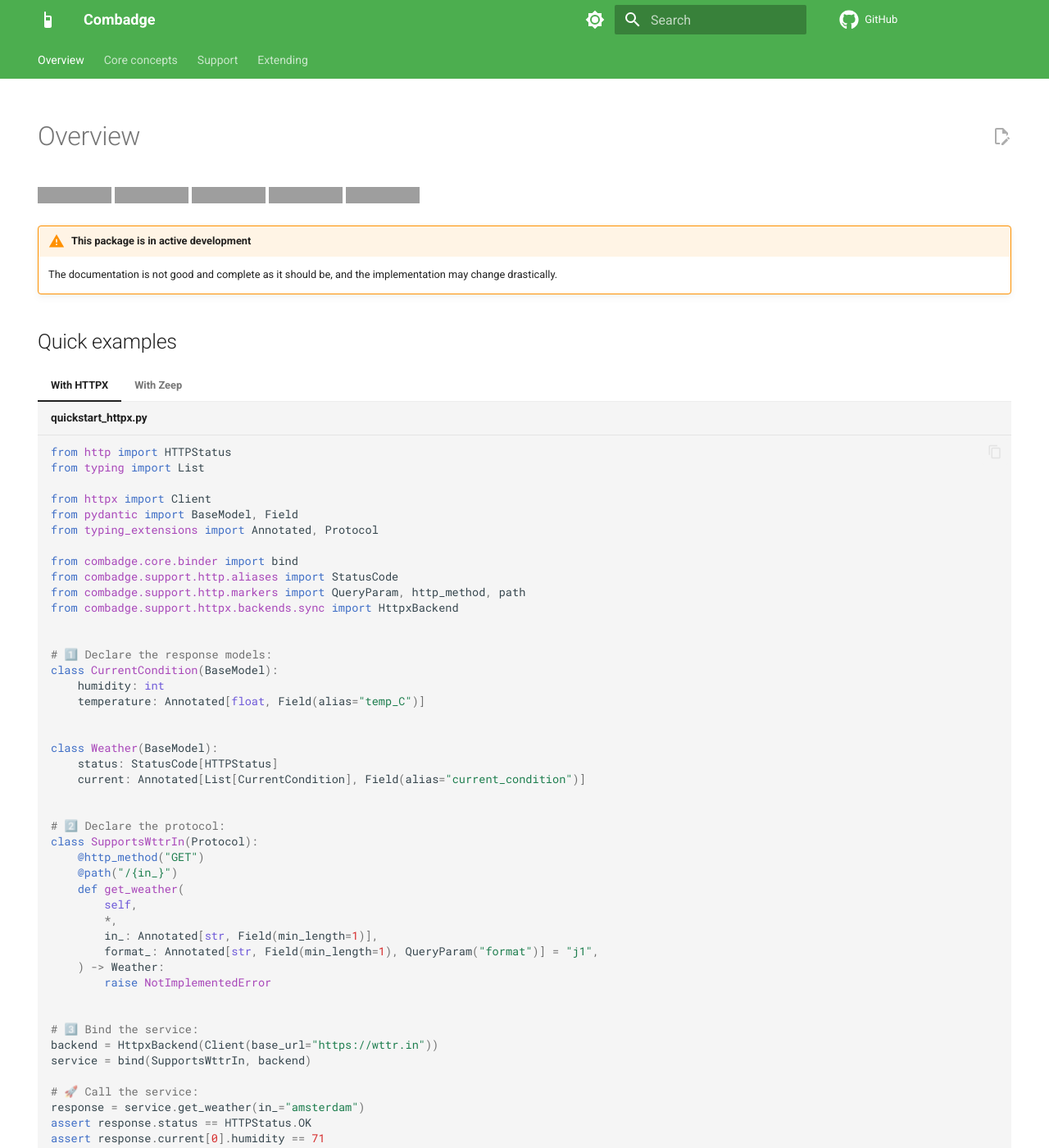
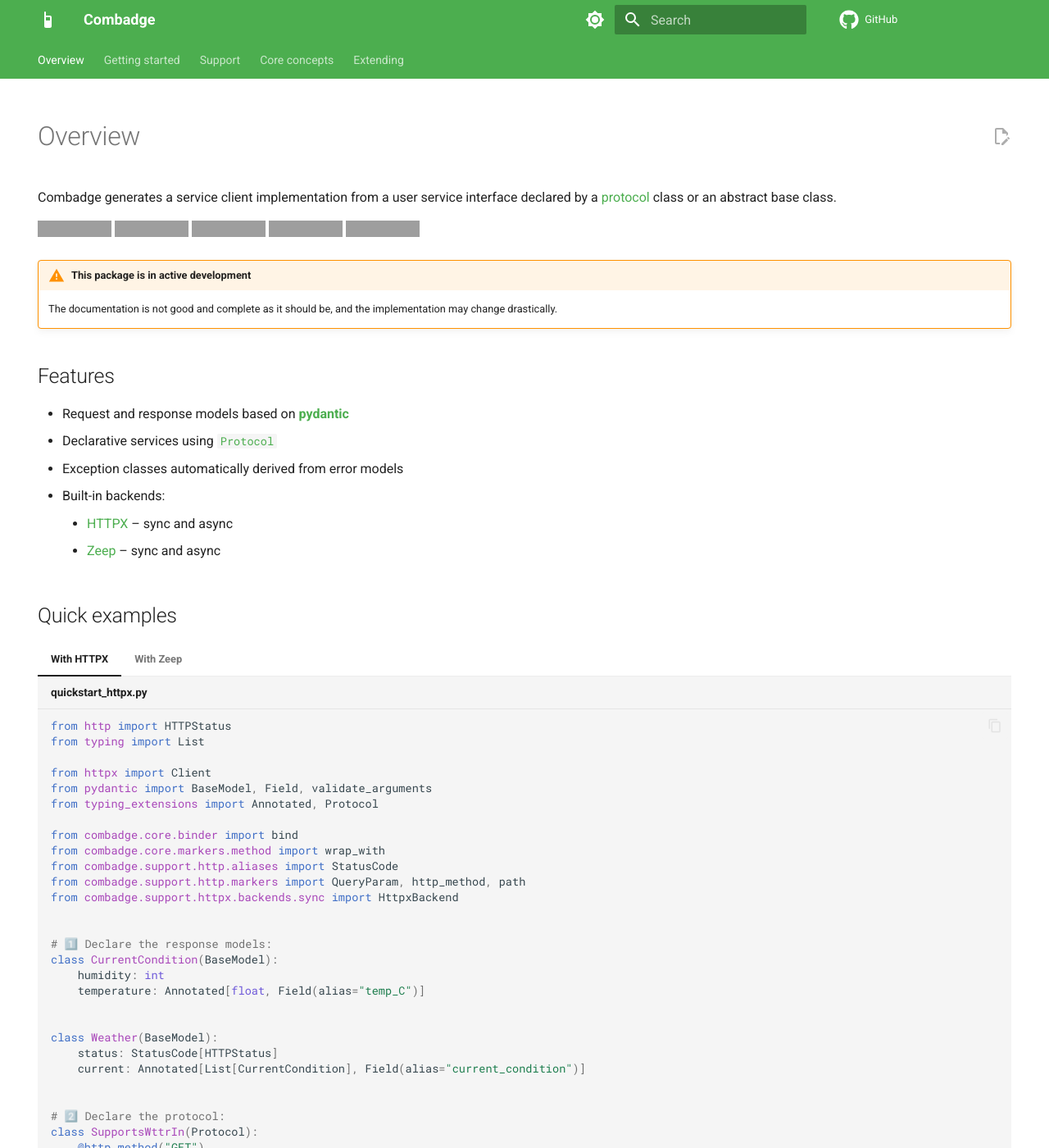
Before and after one commit to kpn/combadge, an MkDocs documentation site: the page built from docs/index.md, in a window 1280 px wide and 1400 px high. Shown: the whole window at 82% size. Built offline with MkDocs 1.6.1 and Material for MkDocs 9.7.7, drawn with Linux system fonts in a browser that asks for light colours; comment, search, counter and statistics services are not loaded; some of the changed text lies outside the part shown; grey boxes are pictures that could not be loaded.

Commit message:
BREAK: make the `@validate_arguments` optional

```diff
--- a/docs/index.md
+++ b/docs/index.md
@@ -5,6 +5,9 @@
 ---
 
 # Overview
+
+Combadge generates a service client implementation from a user service interface
+declared by a [protocol](https://peps.python.org/pep-0544/) class or an abstract base class.
 
 [![Checks](https://img.shields.io/github/checks-status/kpn/combadge/main?logo=github)](https://github.com/kpn/combadge/actions/workflows/check.yaml)
 [![Coverage](https://codecov.io/gh/kpn/combadge/branch/main/graph/badge.svg?token=ZAqYAaTXwE)](https://codecov.io/gh/kpn/combadge)
@@ -16,6 +19,15 @@
 
     The documentation is not good and complete as it should be, and the implementation may change drastically.
 
+## Features
+
+- Request and response models based on [**pydantic**](https://docs.pydantic.dev/)
+- Declarative services using [`Protocol`](https://peps.python.org/pep-0544/)
+- Exception classes automatically derived from error models
+- Built-in backends:
+    - [HTTPX](https://www.python-httpx.org/) – sync and async
+    - [Zeep](https://docs.python-zeep.org/en/master/) – sync and async
+
 ## Quick examples
 
 === "With HTTPX"
@@ -25,10 +37,11 @@
     from typing import List
 
     from httpx import Client
-    from pydantic import BaseModel, Field
+    from pydantic import BaseModel, Field, validate_arguments
     from typing_extensions import Annotated, Protocol
 
     from combadge.core.binder import bind
+    from combadge.core.markers.method import wrap_with
     from combadge.support.http.aliases import StatusCode
     from combadge.support.http.markers import QueryParam, http_method, path
     from combadge.support.httpx.backends.sync import HttpxBackend
@@ -49,6 +62,7 @@
     class SupportsWttrIn(Protocol):
         @http_method("GET")
         @path("/{in_}")
+        @wrap_with(validate_arguments)
         def get_weather(
             self,
             *,
--- a/mkdocs.yml
+++ b/mkdocs.yml
@@ -4,15 +4,18 @@
 
 nav:
   - index.md
-  - core-concepts.md
+  - getting-started.md
   - Support:
+      - support/core.md
+      - support/pydantic.md
       - Protocols:
           - support/http.md
           - support/soap.md
       - Backends:
           - support/httpx.md
           - support/zeep.md
-  - Extending: []
+  - core-concepts.md
+  - extending.md
 
 theme:
   icon:
```
Also changed, not shown: README.md (+8 -8 lines), docs/extending.md (added, +8 -0 lines), docs/getting-started.md (added, +8 -0 lines), docs/support/core.md (added, +7 -0 lines), docs/support/pydantic.md (added, +13 -0 lines), 3 other files.
